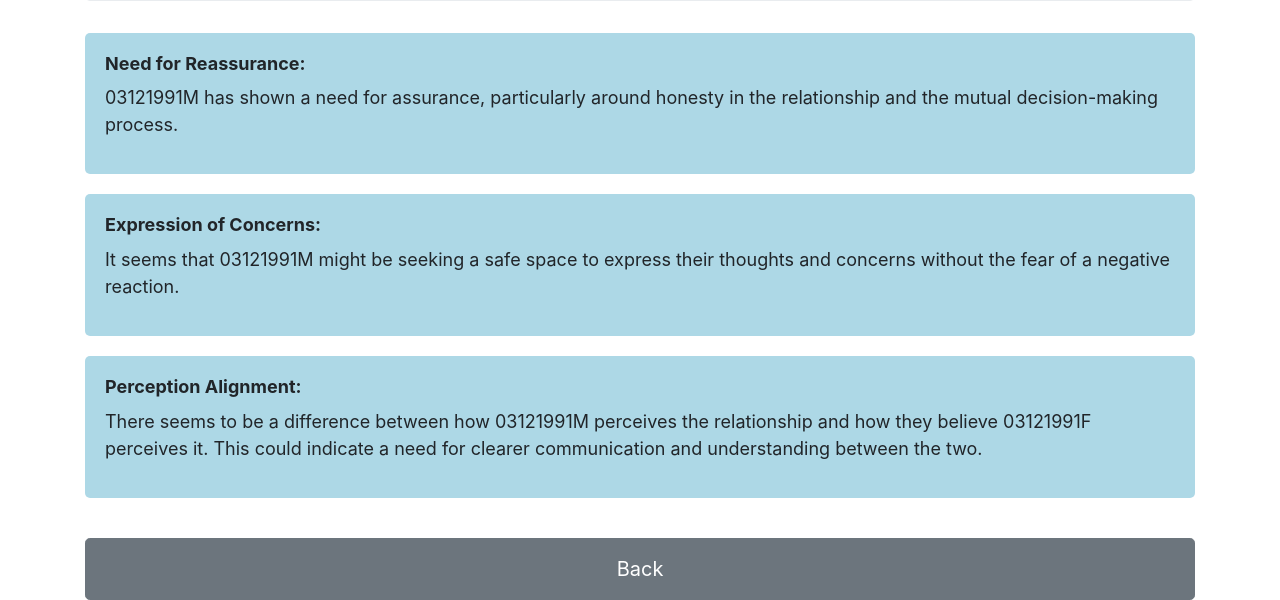
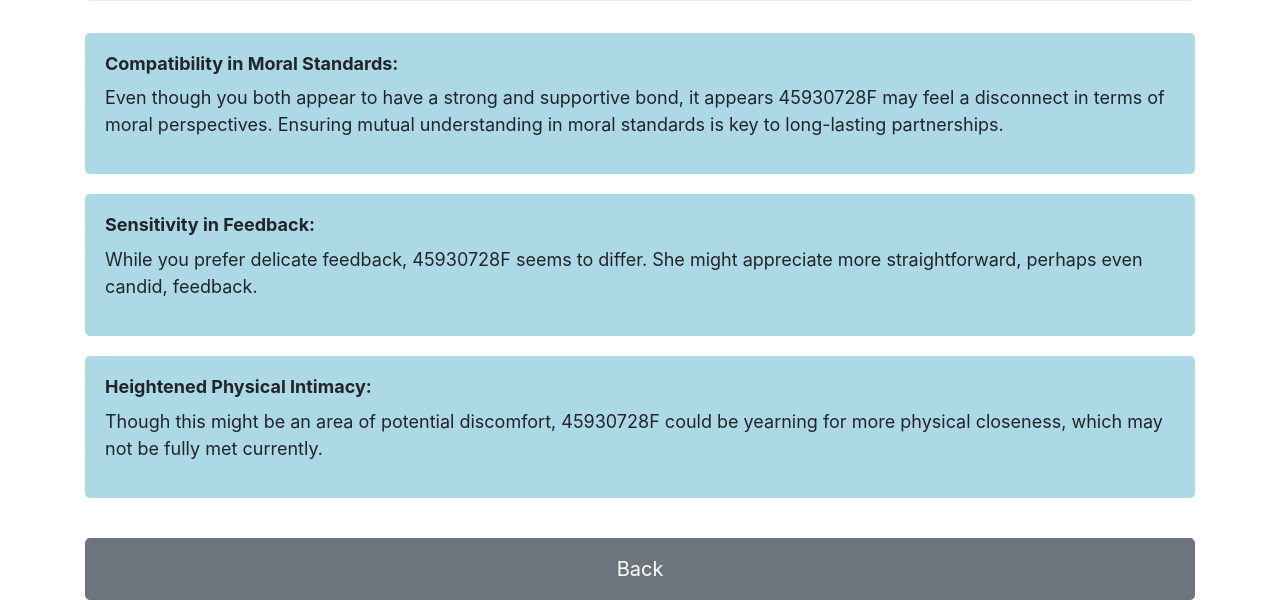
Before and after one commit to LoveGrow1/45930728M, a plain HTML site: page 3.html in a window 1280 px wide. Shown: the part 236-836 px from the top of the page. Drawn offline with nearby package versions, Linux system fonts and the light colour scheme.

Commit message:
Update 3.html

```diff
--- a/3.html
+++ b/3.html
@@ -44,16 +44,16 @@
   <div class="row">
     <div class="col-12">
       <div class="info-box">
-        <h4>Need for Reassurance:</h4>
-        <p>03121991M has shown a need for assurance, particularly around honesty in the relationship and the mutual decision-making process.</p>
+        <h4>Compatibility in Moral Standards:</h4>
+        <p>Even though you both appear to have a strong and supportive bond, it appears 45930728F may feel a disconnect in terms of moral perspectives. Ensuring mutual understanding in moral standards is key to long-lasting partnerships.</p>
       </div>
       <div class="info-box">
-        <h4>Expression of Concerns:</h4>
-        <p>It seems that 03121991M might be seeking a safe space to express their thoughts and concerns without the fear of a negative reaction.</p>
+        <h4>Sensitivity in Feedback:</h4>
+        <p>While you prefer delicate feedback, 45930728F seems to differ. She might appreciate more straightforward, perhaps even candid, feedback.</p>
       </div>
       <div class="info-box">
-        <h4>Perception Alignment:</h4>
-        <p>There seems to be a difference between how 03121991M perceives the relationship and how they believe 03121991F perceives it. This could indicate a need for clearer communication and understanding between the two.</p>
+        <h4>Heightened Physical Intimacy:</h4>
+        <p>Though this might be an area of potential discomfort, 45930728F could be yearning for more physical closeness, which may not be fully met currently.</p>
       </div>
     </div>
   </div>
```
